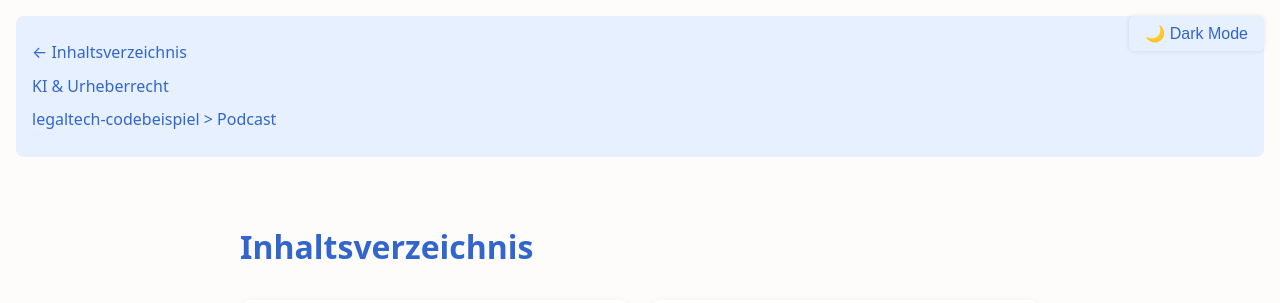
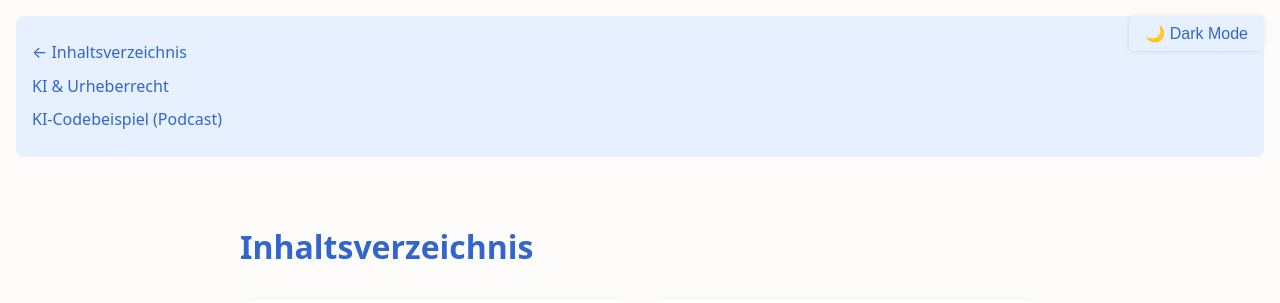
Before and after one commit to RalfSei/RalfSei.github.io, a Jekyll site: the page built from index.md, in a window 1280 px wide. Shown: the top 303 px of the page. Built offline with Jekyll 4.4.1, drawn with Linux system fonts in a browser that asks for light colours.

Commit message:
Update nav.html

```diff
--- a/_includes/nav.html
+++ b/_includes/nav.html
@@ -1,3 +1,3 @@
 <li><a href="/">← Inhaltsverzeichnis</a></li>
 <li><a href="/ki-urheberrecht/">KI & Urheberrecht</a></li>
-<li><a href="/legaltech-codebeispiel">legaltech-codebeispiel > Podcast</a></li>
+<li><a href="/legaltech-codebeispiel">KI-Codebeispiel (Podcast)</a></li>
```
